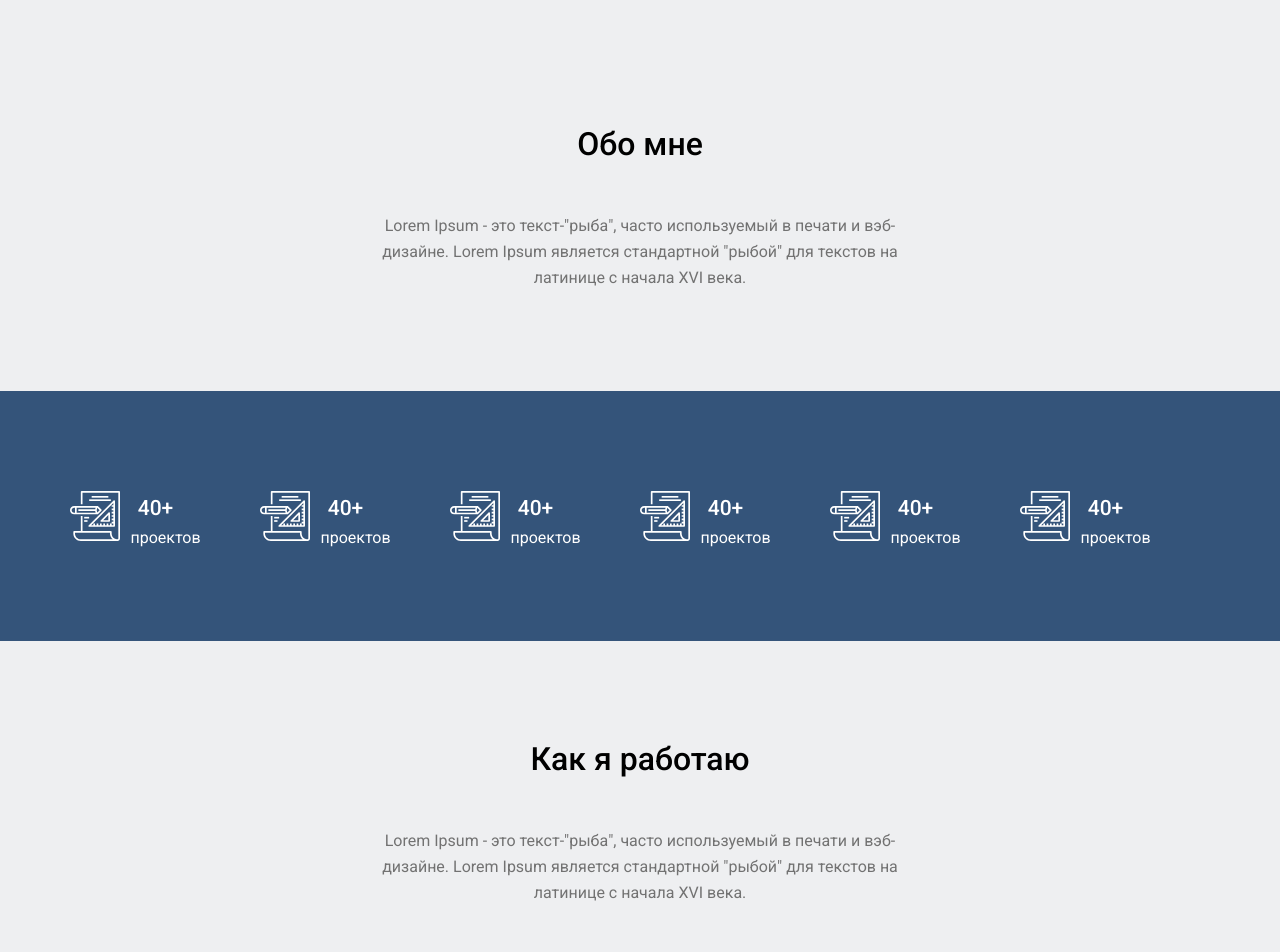
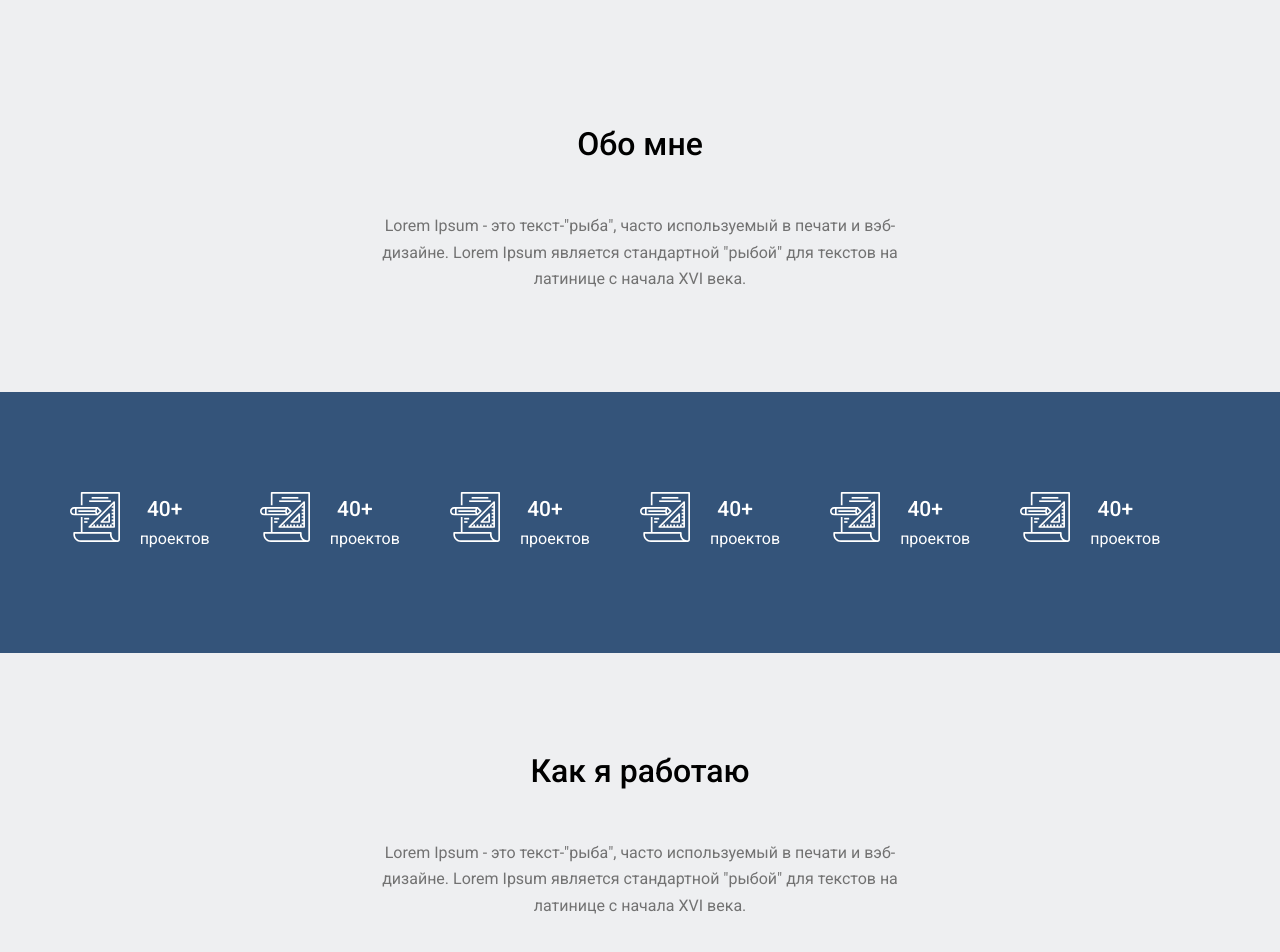
Before and after one commit to MarharytaBlyzniuk/lesson__9, a plain HTML site: page index.html in a window 1280 px wide. Shown: the part 660-1612 px from the top of the page. Drawn offline with Linux system fonts and the light colour scheme; grey boxes are pictures that could not be loaded.

Commit message:
css fixed

```diff
--- a/css/style.css
+++ b/css/style.css
@@ -125,25 +125,26 @@ h1, h2, h3, h4, h5, h6 {
 
 /*about*/
 .about {
-    margin-top: 112px;
-    margin-bottom: 100px;
+    padding-top: 112px;
+    padding-bottom: 100px;
 }
 
 .about__title {
     font-size: 32px;
     margin: 0 0 50px;
     text-align: center;
-    line-height: 37px;
+    line-height: 117%;
     color: var(--color-title);
 }
 
 .about__desc {
     color: var(--color-main);
     font-weight: 400;
-    line-height: 26px;
-    width: 540px;
+    line-height: 164%;
+    max-width: 540px;
     text-align: center;
-    margin: auto;
+    margin: 0 auto 0 auto;
+
 
 }
 
@@ -161,8 +162,6 @@ h1, h2, h3, h4, h5, h6 {
 }
 
 .pict__img {
-    width: 140px;
-    height: 50px;
     padding-right: 50px;
     display: flex;
     text-align: center;
@@ -175,9 +174,7 @@ h1, h2, h3, h4, h5, h6 {
 }
 
 .pict__img__name {
-    width: 71px;
     color: var(--color-contrast);
-    padding: 0;
     align-items: center;
     display: flex;
     flex-direction: column;
@@ -207,22 +204,30 @@ h1, h2, h3, h4, h5, h6 {
 }
 
 .video__title {
-    padding-bottom: 50px;
+    margin-bottom: 50px;
 }
+
+.video__title__h2 {
+    font-size: 32px;
+    margin: 0 0 50px;
+    text-align: center;
+    line-height: 117%;
+    color: var(--color-title);
+}
+
 
 .video__title__desc {
     color: var(--color-main);
     font-weight: 400;
-    line-height: 26px;
-    width: 540px;
+    line-height: 164%;
+    max-width: 540px;
     text-align: center;
-    margin: auto;
+    margin: 0 auto 0 auto;
 }
 
 .video__btn {
-    margin-bottom: 100px;
     position: relative;
-    margin: 0;
+    margin: 60px 0 0 0;
     align-content: center;
 }
 
--- a/index.html
+++ b/index.html
@@ -97,7 +97,7 @@
     </section>
     <section class="video center">
         <div class="video__title">
-            <h2 class="about__title">
+            <h2 class="video__title__h2">
                 Как я работаю
             </h2>
             <p class="video__title__desc">
```
